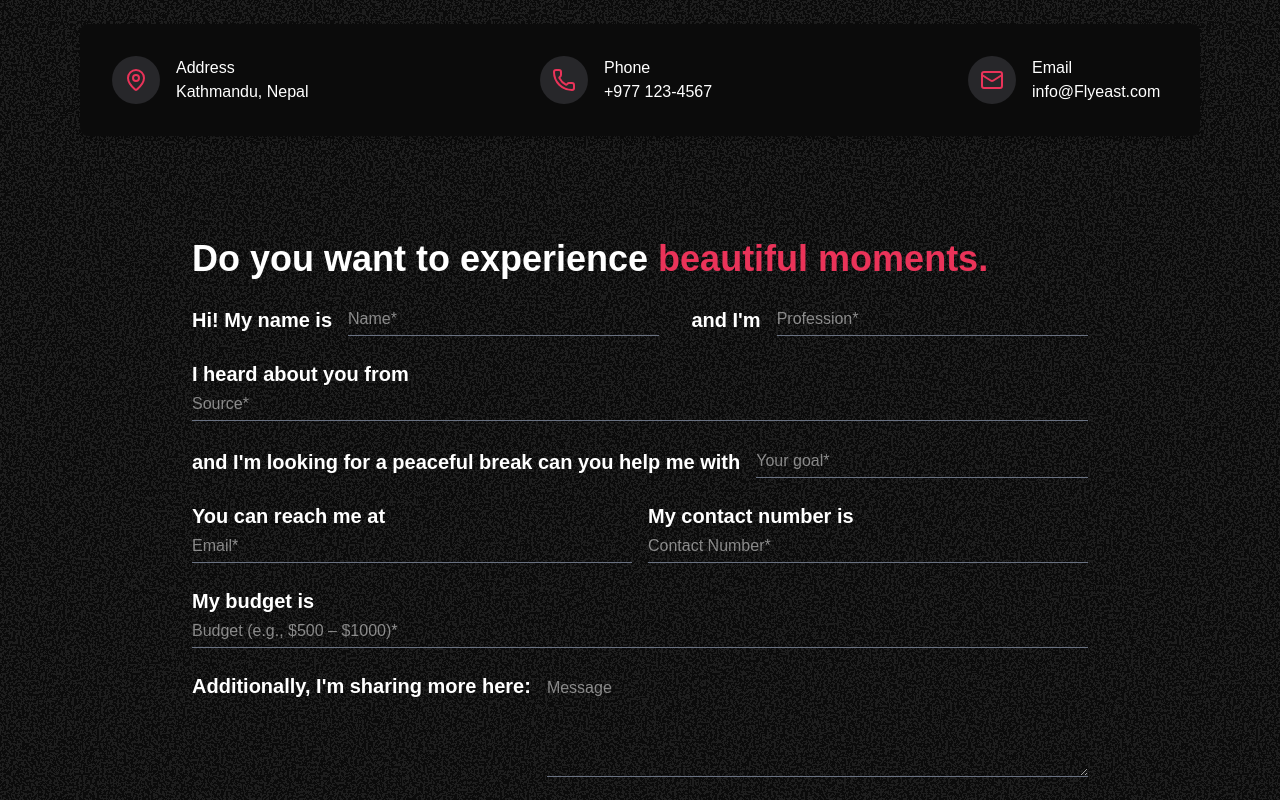
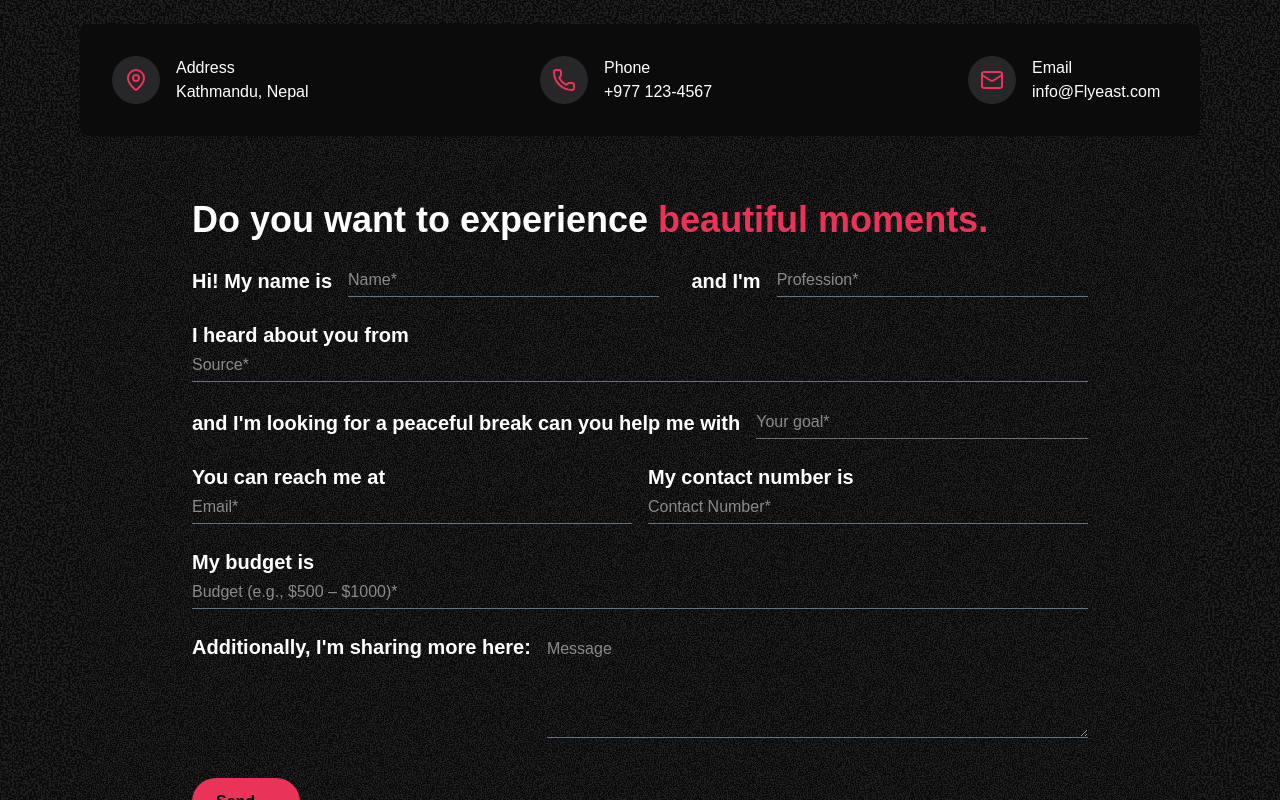
Before and after one commit to Aman-Lama311/Flyest, a Next.js app: page /contact_us in a window 1280 px wide. Shown: the part 420-1220 px from the top of the page. Built offline with nearby package versions, Linux system fonts and the light colour scheme.

Commit message:
Update contact page and form

```diff
--- a/src/app/contact_us/page.tsx
+++ b/src/app/contact_us/page.tsx
@@ -94,12 +94,12 @@ const ContactPage = () => {
     </div>
       </div>
       {/* last message form */}
-       <div className="min-h-screen text-white flex items-center justify-center px-4 mt-4">
-      <form onSubmit={handleSubmit} className="w-full max-w-4xl space-y-6">
+    <div className="bg-[url('/navbg.svg')] bg-green-900 bg-cover bg-center text-white py-16 px-4 sm:px-6 lg:px-20">
+  <div className="max-w-screen-xl mx-auto">
+    <form onSubmit={handleSubmit} className="w-full max-w-4xl mx-auto space-y-6">
       <h1 className="text-4xl font-bold">
         Do you want to experience <span className="bg-clip-text text-[#EA3359]">beautiful moments.</span>
       </h1>
-
         <div className="flex flex-col md:flex-row md:items-center md:gap-4">
           <label className="text-xl font-semibold">Hi! My name is</label>
           <input
@@ -212,6 +212,7 @@ const ContactPage = () => {
     </form>
   </div>
       </div>
+      </div>
   );
 };
 
```
Lines whose indentation alone changed are shown as unchanged.
